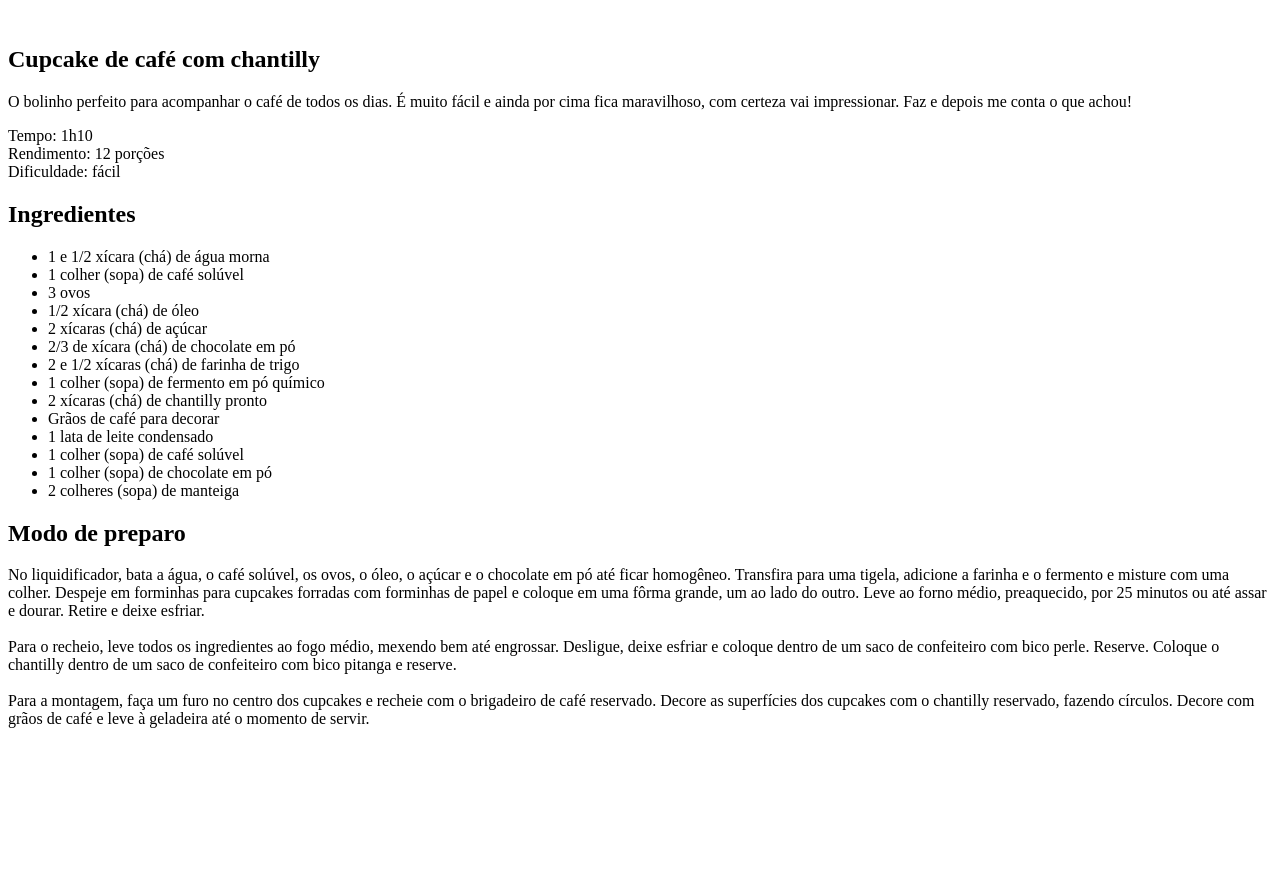
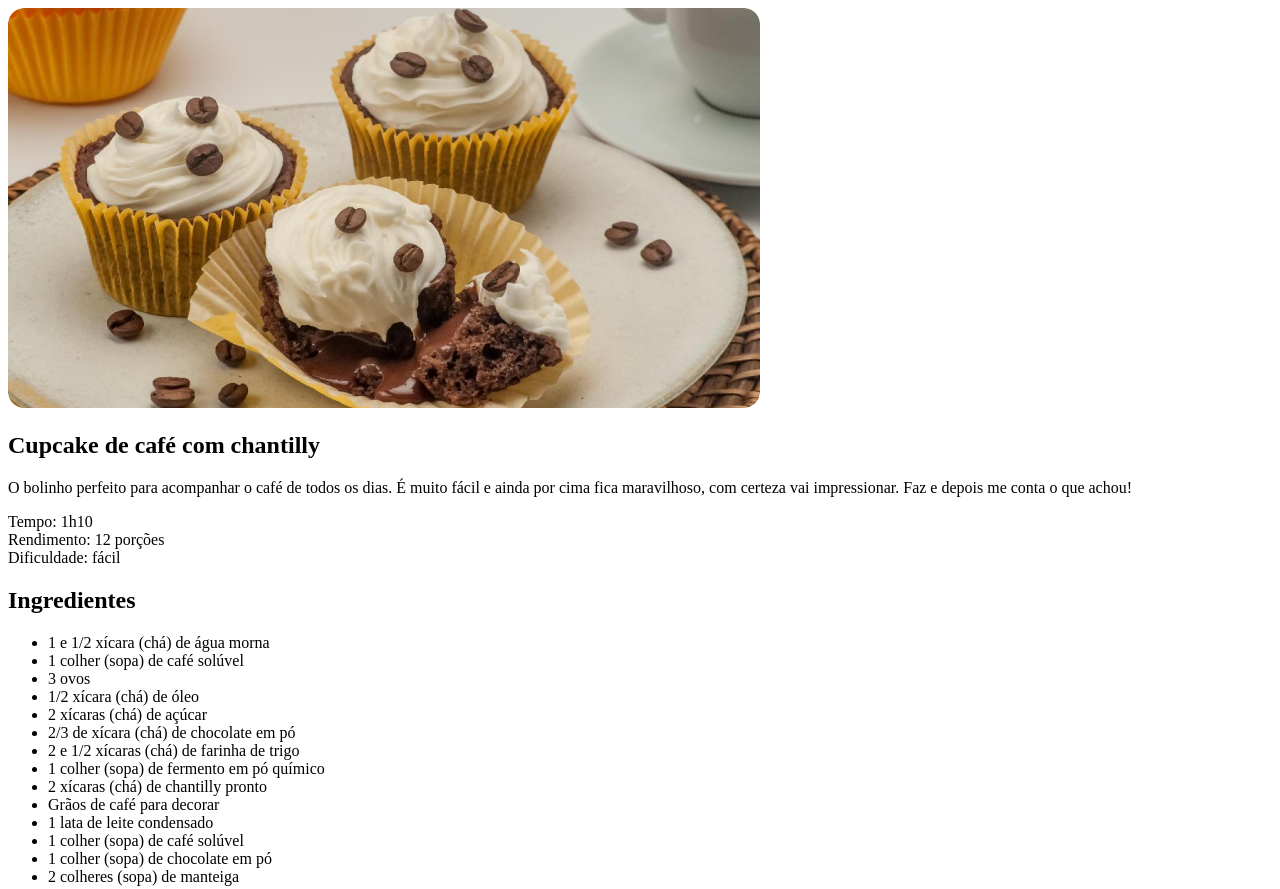
Before and after one commit to MarianaBorges/projeto-pagina-de-receita, a plain HTML site: page index.html in a window 1280 px wide. Shown: the top 889 px of the page. Before the commit the page ends 800 px from the top, so only its background shows below. Drawn offline with Linux system fonts and the light colour scheme.

Commit message:
feat: add images and style

```diff
--- a/index.html
+++ b/index.html
@@ -4,10 +4,11 @@
     <meta charset="UTF-8">
     <meta name="viewport" content="width=device-width, initial-scale=1.0">
     <title>Página de Receita</title>
+    <link rel="stylesheet" href="style.css">
 </head>
 <body>
     <div id="page">
-        <img src="" alt="">
+        <img src="assets/main-image.jpg" alt="Imagem de um cupcake com grãos de café">
         <main>
             <section id="about">
                 <h1>Cupcake de café com chantilly</h1>
--- /dev/null
+++ b/style.css
@@ -0,0 +1,3 @@
+img {
+  border-radius: 16px;
+}
```
Also changed, not shown: assets/bg-image.jpg (added), assets/main-image.jpg (added).
